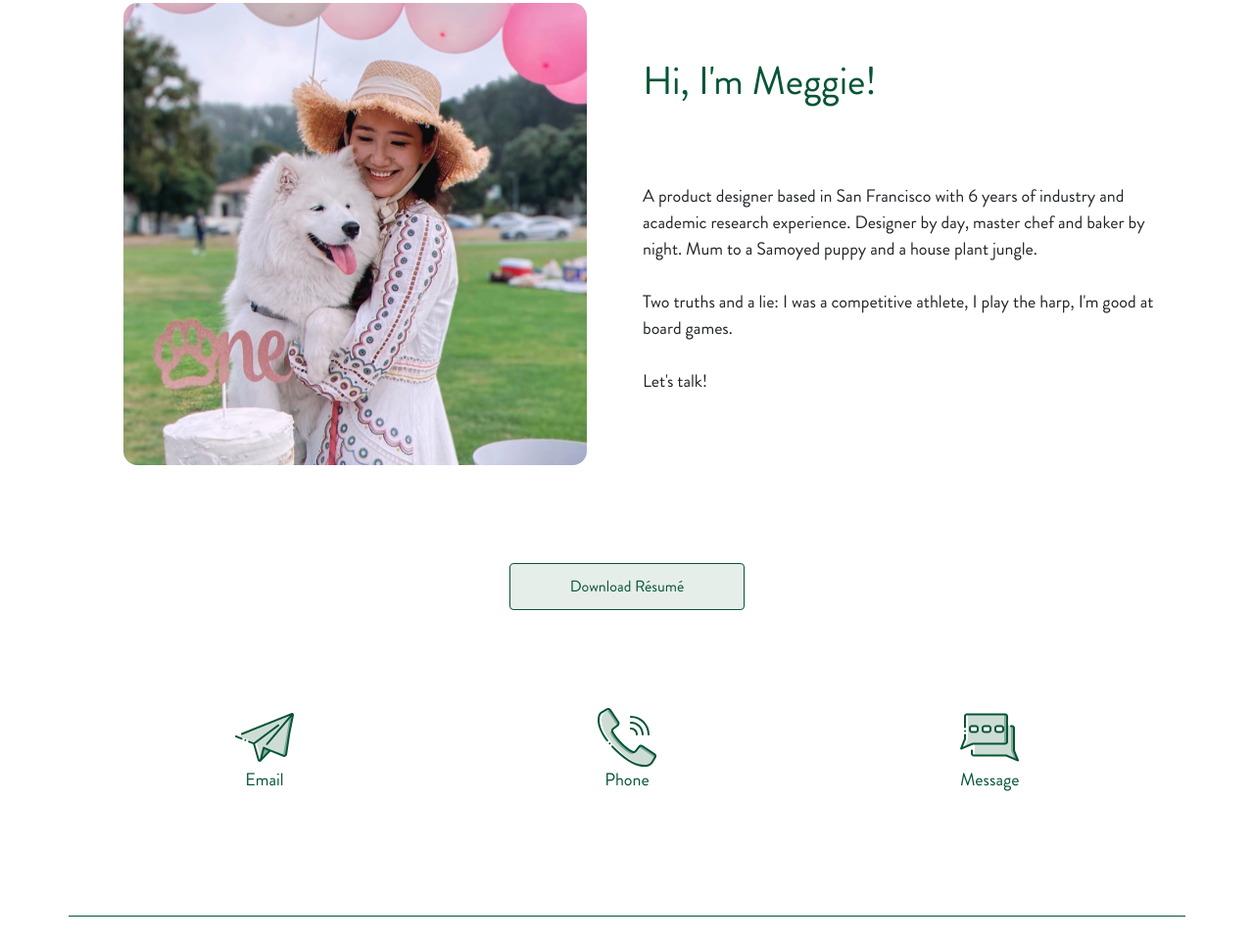
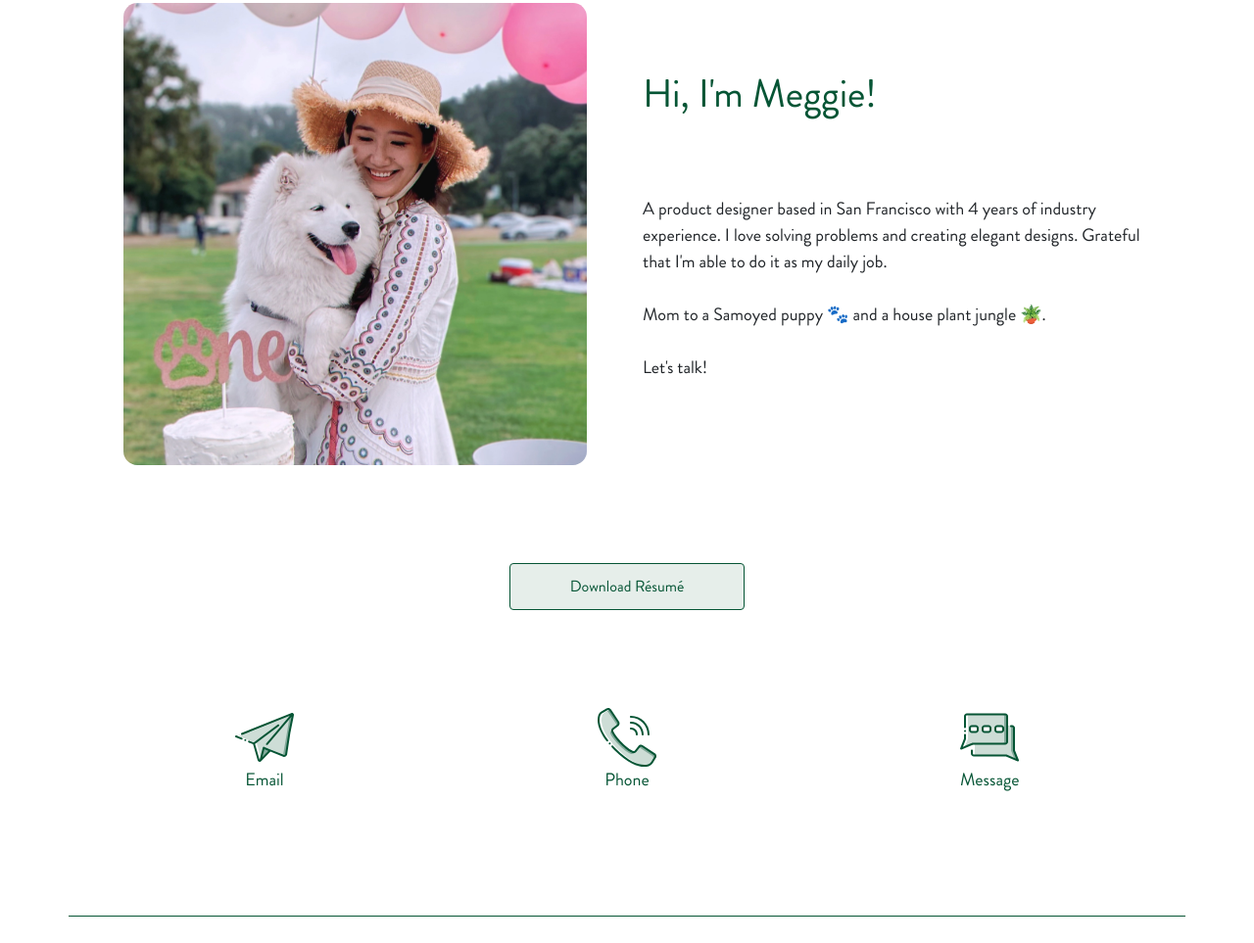
Before and after one commit to meggiequ/meggie-qu.com, a plain HTML site: page index.html in a window 1280 px wide. Shown: the part 4581-5544 px from the top of the page at 98% size. Drawn offline with nearby package versions, Linux system fonts and the light colour scheme; a script that the page names is missing.

Commit message:
Update index.html

```diff
--- a/index.html
+++ b/index.html
@@ -195,11 +195,11 @@
 			<div class="aboutme text-left col-sm-12 col-md-6 stagger-tween-item">
 				<h4>Hi, I'm Meggie!</h4>
 				<p>
-					A product designer based in San Francisco with 6 years of industry and academic research experience. Designer by day, master chef and baker by night. Mum to a Samoyed puppy and a house plant jungle.
+					A product designer based in San Francisco with 4 years of industry experience. I love solving problems and creating elegant designs. Grateful that I'm able to do it as my daily job.
 					<br>
 					<br>
 
-					Two truths and a lie: I was a competitive athlete, I play the harp, I'm good at board games.
+					Mom to a Samoyed puppy 🐾 and a house plant jungle 🪴.
 					<br>
 					<br>
 					Let's talk!
```
